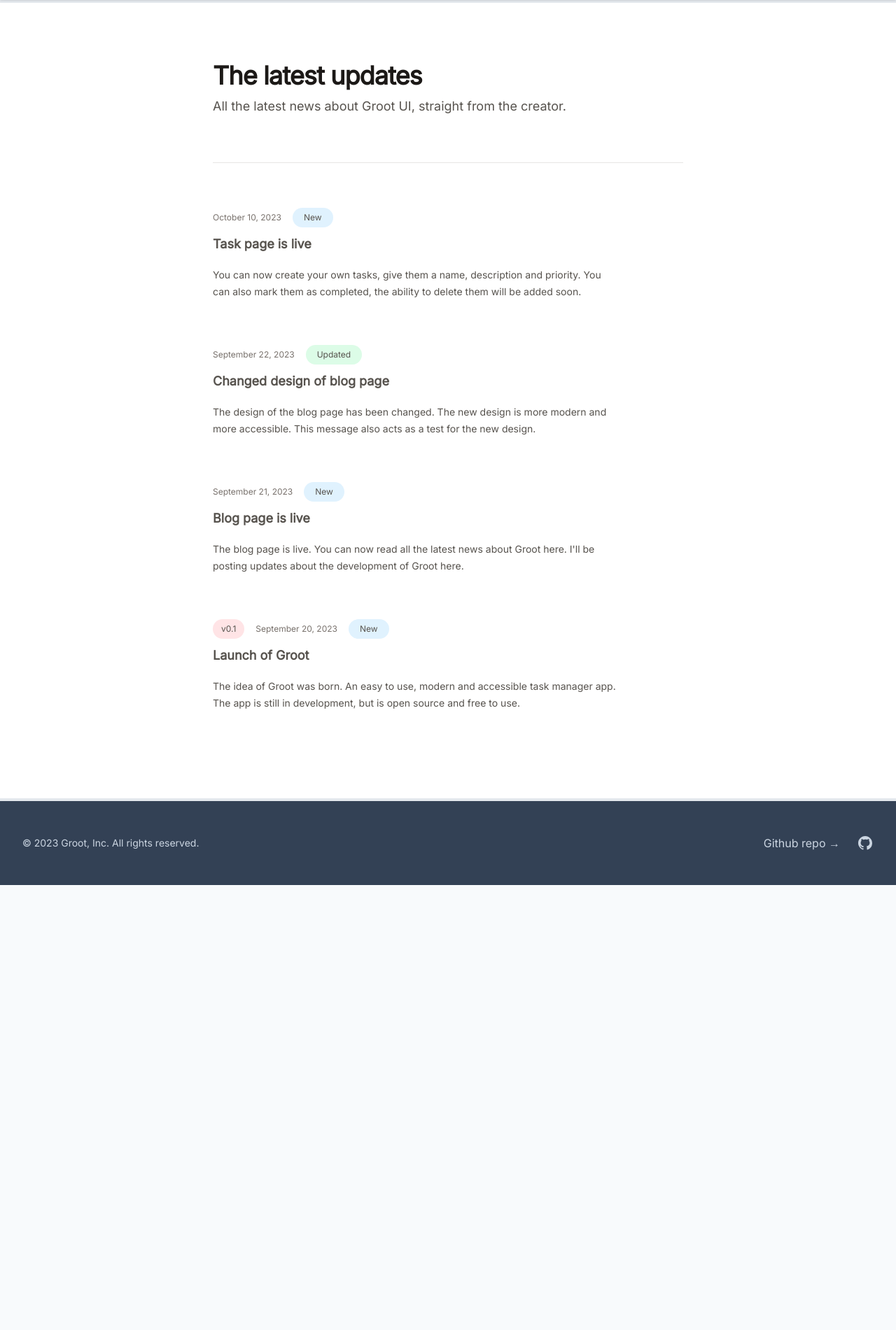
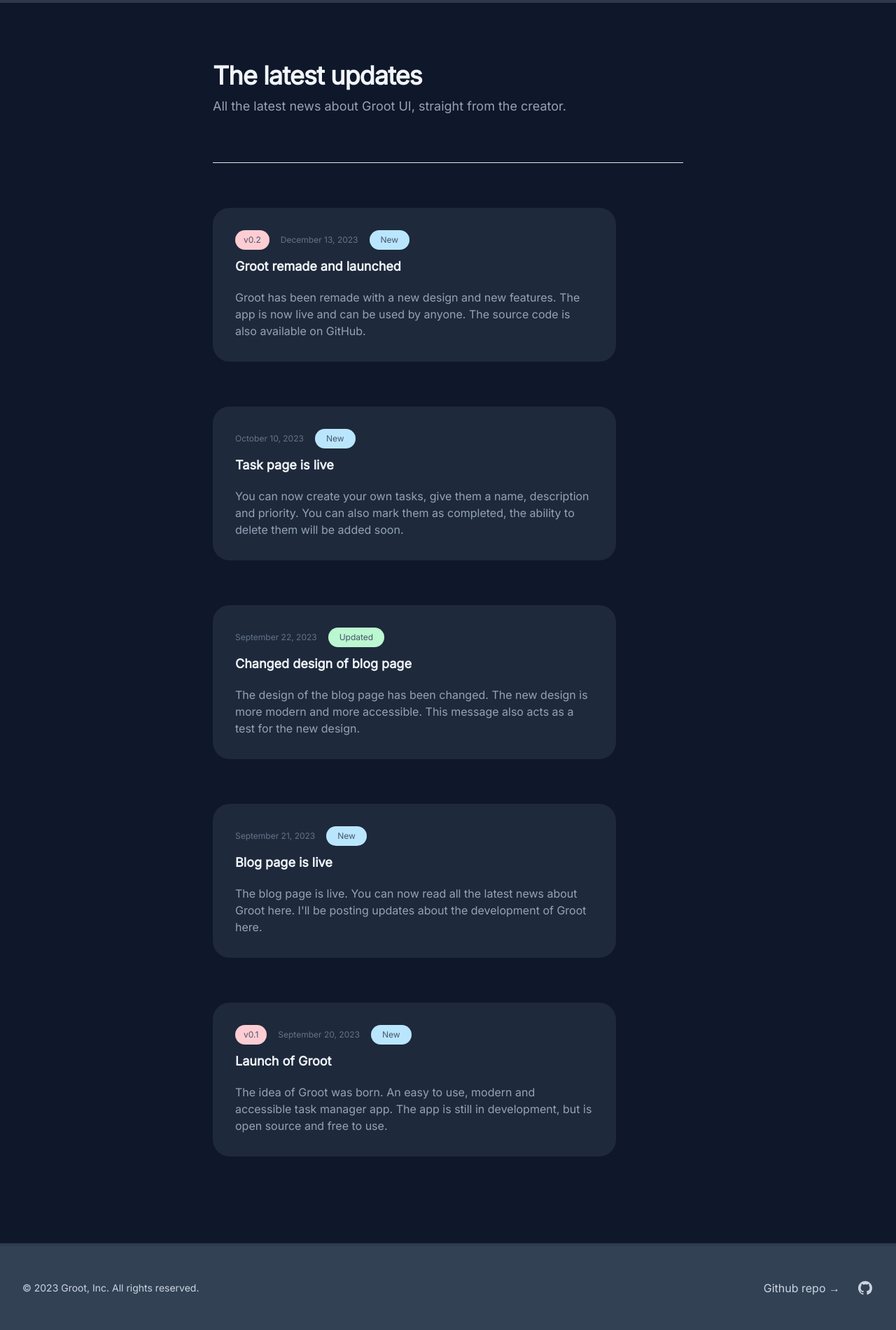
Before and after one commit to fexnagy/groot, a PHP site: page /blog.html in a window 1280 px wide. Shown: the part 64-1965 px from the top of the page at 70% size. Before the commit the page ends 1329 px from the top, so only its background shows below. Run offline with PHP 8.4, Linux system fonts and the light colour scheme; some libraries are stand-ins or nearby versions.

Commit message:
blog page fixed

```diff
--- a/blog.html
+++ b/blog.html
@@ -105,36 +105,73 @@
 
         <section>
             <!-- All the types of badges are New (sky), Updated (green), Fixed (blue), Removed (red) and Experimental (yellow). -->
-            <div class="py-24 sm:py-32 -mt-10">
+            <div class="bg-slate-900 py-24 sm:py-32 -mt-10">
                 <div class="mx-auto max-w-7xl px-6 lg:px-8">
                     <div class="mx-auto max-w-2xl">
                         <h2
-                            class="text-3xl font-bold tracking-tight text-stone-900 sm:text-4xl"
+                            class="text-3xl font-bold tracking-tight text-slate-100 sm:text-4xl"
                         >
                             The latest updates
                         </h2>
-                        <p class="mt-2 text-lg leading-8 text-stone-600">
+                        <p class="mt-2 text-lg leading-8 text-slate-400">
                             All the latest news about Groot UI, straight from
                             the creator.
                         </p>
                         <div
-                            class="mt-10 space-y-16 border-t border-stone-200 pt-10 sm:mt-16 sm:pt-16"
+                            class="mt-10 space-y-16 border-t border-slate-200 pt-10 sm:mt-16 sm:pt-16"
                         >
                             <article
-                                class="flex max-w-xl flex-col items-start justify-between rounded-lg select-none"
+                                class="bg-slate-800 p-8 flex max-w-xl flex-col items-start justify-between rounded-3xl select-none"
                             >
                                 <div class="flex items-center gap-x-4 text-xs">
-                                    <time class="text-stone-500"
-                                        >October 10, 2023</time
+                                    <span
+                                        class="relative z-10 rounded-full bg-rose-200 px-3 py-1.5 font-medium text-slate-600"
+                                        >v0.2</span
+                                    >
+                                    <time class="text-slate-500"
+                                        >December 13, 2023</time
                                     >
                                     <span
-                                        class="relative z-10 rounded-full bg-sky-100 px-4 py-1.5 font-medium text-stone-600"
+                                        class="relative z-10 rounded-full bg-sky-200 px-4 py-1.5 font-medium text-slate-600"
                                         >New</span
                                     >
                                 </div>
                                 <div class="relative">
                                     <h3
-                                        class="mt-3 text-lg font-semibold leading-6 text-stone-600 hover:text-rose-600 transition duration-150 ease-in-out"
+                                        class="mt-3 text-lg font-semibold leading-6 text-slate-100 transition duration-150 ease-in-out"
+                                    >
+                                        <div>
+                                            <span
+                                                class="absolute inset-0"
+                                            ></span>
+                                            Groot remade and launched
+                                        </div>
+                                    </h3>
+                                    <p
+                                        class="mt-5 line-clamp-3 text-md leading-6 text-slate-400"
+                                    >
+                                        Groot has been remade with a new design
+                                        and new features. The app is now live
+                                        and can be used by anyone. The source
+                                        code is also available on GitHub.
+                                    </p>
+                                </div>
+                            </article>
+                            <article
+                                class="bg-slate-800 p-8 flex max-w-xl flex-col items-start justify-between rounded-3xl select-none"
+                            >
+                                <div class="flex items-center gap-x-4 text-xs">
+                                    <time class="text-slate-500"
+                                        >October 10, 2023</time
+                                    >
+                                    <span
+                                        class="relative z-10 rounded-full bg-sky-200 px-4 py-1.5 font-medium text-slate-600"
+                                        >New</span
+                                    >
+                                </div>
+                                <div class="relative">
+                                    <h3
+                                        class="mt-3 text-lg font-semibold leading-6 text-slate-100 transition duration-150 ease-in-out"
                                     >
                                         <div>
                                             <span
@@ -144,7 +181,7 @@
                                         </div>
                                     </h3>
                                     <p
-                                        class="mt-5 line-clamp-3 text-sm leading-6 text-stone-600"
+                                        class="mt-5 line-clamp-3 text-md leading-6 text-slate-400"
                                     >
                                         You can now create your own tasks, give
                                         them a name, description and priority.
@@ -155,20 +192,20 @@
                                 </div>
                             </article>
                             <article
-                                class="flex max-w-xl flex-col items-start justify-between rounded-lg select-none"
+                                class="bg-slate-800 p-8 flex max-w-xl flex-col items-start justify-between rounded-3xl select-none"
                             >
                                 <div class="flex items-center gap-x-4 text-xs">
-                                    <time class="text-stone-500"
+                                    <time class="text-slate-500"
                                         >September 22, 2023</time
                                     >
                                     <span
-                                        class="relative z-10 rounded-full bg-green-100 px-4 py-1.5 font-medium text-stone-600"
+                                        class="relative z-10 rounded-full bg-green-200 px-4 py-1.5 font-medium text-slate-600"
                                         >Updated</span
                                     >
                                 </div>
                                 <div class="relative">
                                     <h3
-                                        class="mt-3 text-lg font-semibold leading-6 text-stone-600 hover:text-rose-600 transition duration-150 ease-in-out"
+                                        class="mt-3 text-lg font-semibold leading-6 text-slate-100 transition duration-150 ease-in-out"
                                     >
                                         <div>
                                             <span
@@ -178,7 +215,7 @@
                                         </div>
                                     </h3>
                                     <p
-                                        class="mt-5 line-clamp-3 text-sm leading-6 text-stone-600"
+                                        class="mt-5 line-clamp-3 text-md leading-6 text-slate-400"
                                     >
                                         The design of the blog page has been
                                         changed. The new design is more modern
@@ -188,20 +225,20 @@
                                 </div>
                             </article>
                             <article
-                                class="flex max-w-xl flex-col items-start justify-between rounded-lg select-none"
+                                class="bg-slate-800 p-8 flex max-w-xl flex-col items-start justify-between rounded-3xl select-none"
                             >
                                 <div class="flex items-center gap-x-4 text-xs">
-                                    <time class="text-stone-500"
+                                    <time class="text-slate-500"
                                         >September 21, 2023</time
                                     >
                                     <span
-                                        class="relative z-10 rounded-full bg-sky-100 px-4 py-1.5 font-medium text-stone-600"
+                                        class="relative z-10 rounded-full bg-sky-200 px-4 py-1.5 font-medium text-slate-600"
                                         >New</span
                                     >
                                 </div>
                                 <div class="relative">
                                     <h3
-                                        class="mt-3 text-lg font-semibold leading-6 text-stone-600 hover:text-rose-600 transition duration-150 ease-in-out"
+                                        class="mt-3 text-lg font-semibold leading-6 text-slate-100 transition duration-150 ease-in-out"
                                     >
                                         <div>
                                             <span
@@ -211,7 +248,7 @@
                                         </div>
                                     </h3>
                                     <p
-                                        class="mt-5 line-clamp-3 text-sm leading-6 text-stone-600"
+                                        class="mt-5 line-clamp-3 text-md leading-6 text-slate-400"
                                     >
                                         The blog page is live. You can now read
                                         all the latest news about Groot here.
@@ -221,24 +258,24 @@
                                 </div>
                             </article>
                             <article
-                                class="flex max-w-xl flex-col items-start justify-between rounded-lg select-none"
+                                class="bg-slate-800 p-8 flex max-w-xl flex-col items-start justify-between rounded-3xl select-none"
                             >
                                 <div class="flex items-center gap-x-4 text-xs">
                                     <span
-                                        class="relative z-10 rounded-full bg-rose-100 px-3 py-1.5 font-medium text-stone-600"
+                                        class="relative z-10 rounded-full bg-rose-200 px-3 py-1.5 font-medium text-slate-600"
                                         >v0.1</span
                                     >
-                                    <time class="text-stone-500"
+                                    <time class="text-slate-500"
                                         >September 20, 2023</time
                                     >
                                     <span
-                                        class="relative z-10 rounded-full bg-sky-100 px-4 py-1.5 font-medium text-stone-600"
+                                        class="relative z-10 rounded-full bg-sky-200 px-4 py-1.5 font-medium text-slate-600"
                                         >New</span
                                     >
                                 </div>
                                 <div class="relative">
                                     <h3
-                                        class="mt-3 text-lg font-semibold leading-6 text-stone-600 hover:text-rose-600 transition duration-150 ease-in-out"
+                                        class="mt-3 text-lg font-semibold leading-6 text-slate-100 transition duration-150 ease-in-out"
                                     >
                                         <div>
                                             <span
@@ -248,7 +285,7 @@
                                         </div>
                                     </h3>
                                     <p
-                                        class="mt-5 line-clamp-3 text-sm leading-6 text-stone-600"
+                                        class="mt-5 line-clamp-3 text-md leading-6 text-slate-400"
                                     >
                                         The idea of Groot was born. An easy to
                                         use, modern and accessible task manager
--- a/js/app.js
+++ b/js/app.js
@@ -125,15 +125,12 @@
         .then((response) => {
             if (!response.ok) {
                 console.error("Error deleting task from the database");
+            } else {
+                // Refresh the page after successfully deleting the task
+                location.reload();
             }
         })
         .catch((error) => {
             console.error("Network error:", error);
         });
 }
-
-// Close the context menu when clicking anywhere in the document
-document.addEventListener("click", function (event) {
-    const deleteBTN = document.getElementById("deleteBTN");
-    deleteBTN.style.display = "none";
-});
--- a/tasks.php
+++ b/tasks.php
@@ -138,7 +138,7 @@
                                     <?php foreach ($tasks as $task) { ?>
                                         <div class="card max-w-full bg-slate-800 rounded-3xl shadow-md overflow-hidden mb-4 ring-2 ring-slate-400/25" oncontextmenu="showContextMenu(event); return false;">
                                             <div class="relative">
-                                                <div id="deleteBTN" class="absolute top-0 right-0 w-6 text-center m-8 bg-slate-500 text-slate-50 cursor-pointer rounded-full hover:bg-red-500 hover:cursor-pointer" onclick="deleteCard(<?= $task['id'] ?>);">✖</div>
+                                                <div id="deleteBTN" class="absolute top-0 mt-3 mr-3 right-0 w-6 opacity-50 text-center m-8 bg-slate-500 text-slate-50 cursor-pointer rounded-full hover:bg-red-500 hover:opacity-100 hover:cursor-pointer" onclick="deleteCard(<?= $task['id'] ?>);">✖</div>
                                             </div>
                                             <div class="md:flex">
                                                 <div class="p-8 mb-8 md:mb-0 w-full">
```
